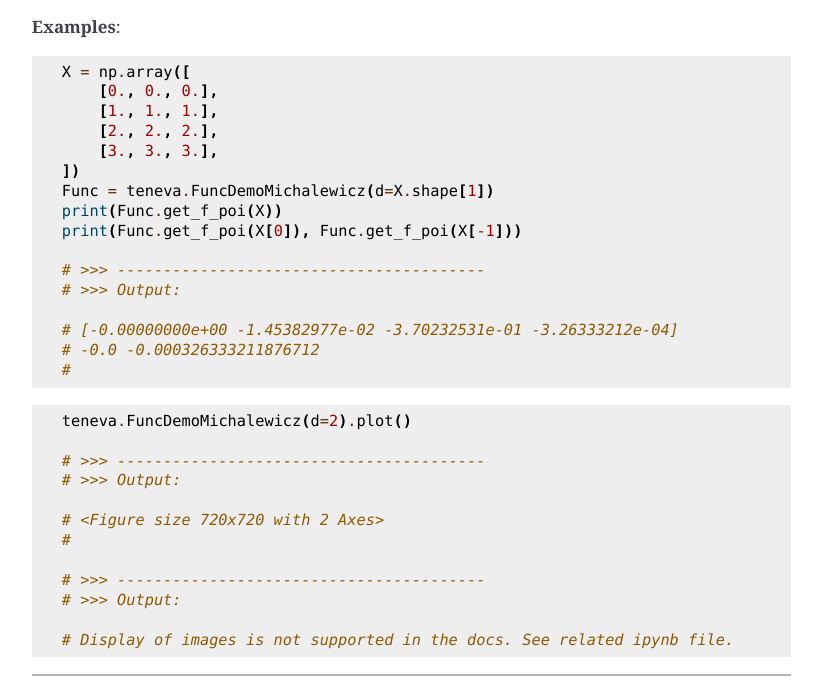
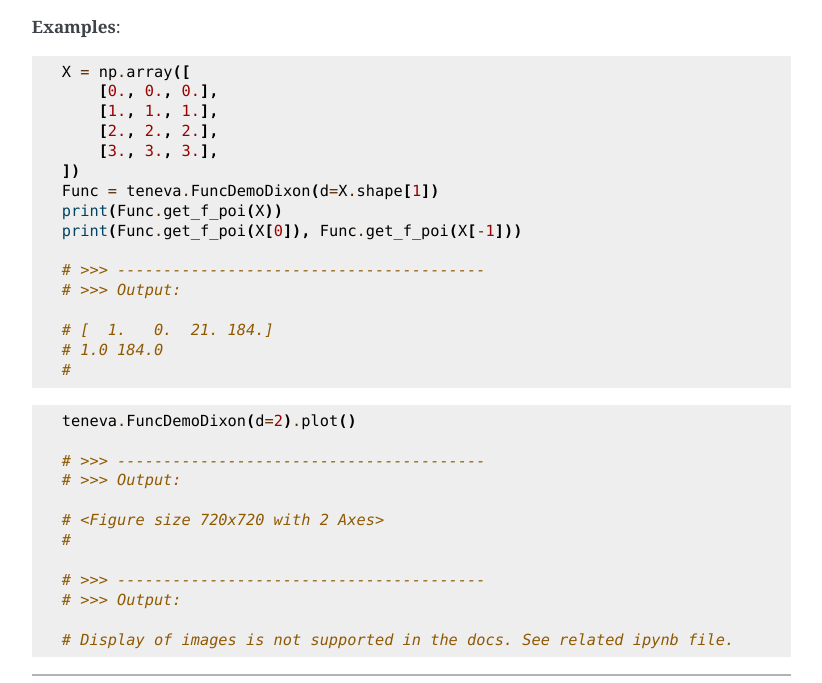
Before and after one commit to AndreiChertkov/teneva, a Sphinx documentation site: the page built from doc/code/func/demo.rst, in a window 1280 px wide and 1400 px high, scrolled down 2617 px. Shown: the part 118-801 px from the top of the window, without its empty margins (331-1153 px from the left). Built offline with Sphinx 7.4.7, drawn with Linux system fonts in a browser that asks for light colours; formulas are drawn with MathJax 3; some of the changed text lies outside the part shown; grey boxes are pictures that could not be loaded.

Commit message:
Add more demo functions

```diff
--- a/doc/build.py
+++ b/doc/build.py
@@ -123,10 +123,14 @@
             '_virt': True,
             'func_demo_all': True,
             'func_demo_ackley': False,
+            'func_demo_alpine': False,
             'func_demo_brown': False,
+            'func_demo_dixon': False,
+            'func_demo_exponential': False,
             'func_demo_grienwank': False,
             'func_demo_michalewicz': False,
             'func_demo_piston': False,
+            'func_demo_qing': False,
             'func_demo_rastrigin': False,
             'func_demo_rosenbrock': False,
             'func_demo_schaffer': False,
--- a/doc/code/func/demo.rst
+++ b/doc/code/func/demo.rst
@@ -89,6 +93,49 @@
 -----
 
 
+.. autoclass:: teneva.FuncDemoAlpine
+  :members:
+
+**Examples**:
+
+.. code-block:: python
+
+  X = np.array([
+      [0., 0., 0.],
+      [1., 1., 1.],
+      [2., 2., 2.],
+      [3., 3., 3.],
+  ])
+  Func = teneva.FuncDemoAlpine(d=X.shape[1])
+  print(Func.get_f_poi(X))
+  print(Func.get_f_poi(X[0]), Func.get_f_poi(X[-1]))
+
+  # >>> ----------------------------------------
+  # >>> Output:
+
+  # [0.         2.82441295 6.05578456 2.17008007]
+  # 0.0 2.1700800725388047
+  #
+
+.. code-block:: python
+
+  teneva.FuncDemoAlpine(d=2).plot()
+
+  # >>> ----------------------------------------
+  # >>> Output:
+
+  # <Figure size 720x720 with 2 Axes>
+  #
+
+  # >>> ----------------------------------------
+  # >>> Output:
+
+  # Display of images is not supported in the docs. See related ipynb file.
+
+
+-----
+
+
 .. autoclass:: teneva.FuncDemoBrown
   :members:
 
@@ -116,6 +163,92 @@
 .. code-block:: python
 
   teneva.FuncDemoBrown(d=2).plot()
+
+  # >>> ----------------------------------------
+  # >>> Output:
+
+  # <Figure size 720x720 with 2 Axes>
+  #
+
+  # >>> ----------------------------------------
+  # >>> Output:
+
+  # Display of images is not supported in the docs. See related ipynb file.
+
+
+-----
+
+
+.. autoclass:: teneva.FuncDemoDixon
+  :members:
+
+**Examples**:
+
+.. code-block:: python
+
+  X = np.array([
+      [0., 0., 0.],
+      [1., 1., 1.],
+      [2., 2., 2.],
+      [3., 3., 3.],
+  ])
+  Func = teneva.FuncDemoDixon(d=X.shape[1])
+  print(Func.get_f_poi(X))
+  print(Func.get_f_poi(X[0]), Func.get_f_poi(X[-1]))
+
+  # >>> ----------------------------------------
+  # >>> Output:
+
+  # [  1.   0.  21. 184.]
+  # 1.0 184.0
+  #
+
+.. code-block:: python
+
+  teneva.FuncDemoDixon(d=2).plot()
+
+  # >>> ----------------------------------------
+  # >>> Output:
+
+  # <Figure size 720x720 with 2 Axes>
+  #
+
+  # >>> ----------------------------------------
+  # >>> Output:
+
+  # Display of images is not supported in the docs. See related ipynb file.
+
+
+-----
+
+
+.. autoclass:: teneva.FuncDemoExponential
+  :members:
+
+**Examples**:
+
+.. code-block:: python
+
+  X = np.array([
+      [0., 0., 0.],
+      [1., 1., 1.],
+      [2., 2., 2.],
+      [3., 3., 3.],
+  ])
+  Func = teneva.FuncDemoExponential(d=X.shape[1])
+  print(Func.get_f_poi(X))
+  print(Func.get_f_poi(X[0]), Func.get_f_poi(X[-1]))
+
+  # >>> ----------------------------------------
+  # >>> Output:
+
+  # [-1.00000000e+00 -2.23130160e-01 -2.47875218e-03 -1.37095909e-06]
+  # -1.0 -1.3709590863840845e-06
+  #
+
+.. code-block:: python
+
+  teneva.FuncDemoExponential(d=2).plot()
 
   # >>> ----------------------------------------
   # >>> Output:
@@ -237,6 +370,49 @@
   # [0.46439702]
   # 0.4643970224718025
   #
+
+
+-----
+
+
+.. autoclass:: teneva.FuncDemoQing
+  :members:
+
+**Examples**:
+
+.. code-block:: python
+
+  X = np.array([
+      [0., 0., 0.],
+      [1., 1., 1.],
+      [2., 2., 2.],
+      [3., 3., 3.],
+  ])
+  Func = teneva.FuncDemoQing(d=X.shape[1])
+  print(Func.get_f_poi(X))
+  print(Func.get_f_poi(X[0]), Func.get_f_poi(X[-1]))
+
+  # >>> ----------------------------------------
+  # >>> Output:
+
+  # [ 14.   5.  14. 149.]
+  # 14.0 149.0
+  #
+
+.. code-block:: python
+
+  teneva.FuncDemoQing(d=2).plot()
+
+  # >>> ----------------------------------------
+  # >>> Output:
+
+  # <Figure size 720x720 with 2 Axes>
+  #
+
+  # >>> ----------------------------------------
+  # >>> Output:
+
+  # Display of images is not supported in the docs. See related ipynb file.
 
 
 -----
```
Also changed, not shown: other parts of doc/code/func/demo.rst (+4 -0 lines), 9 other files.
